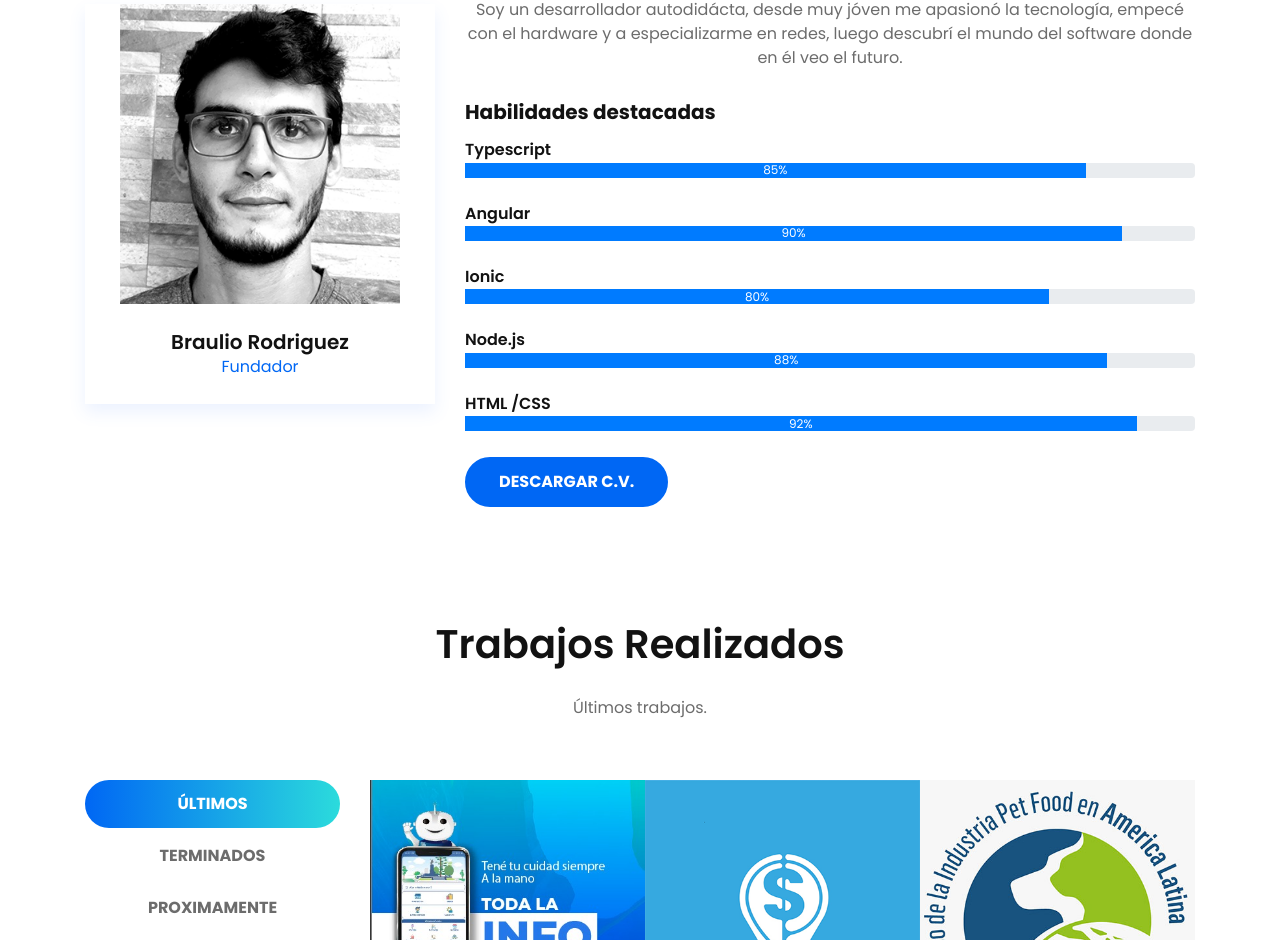
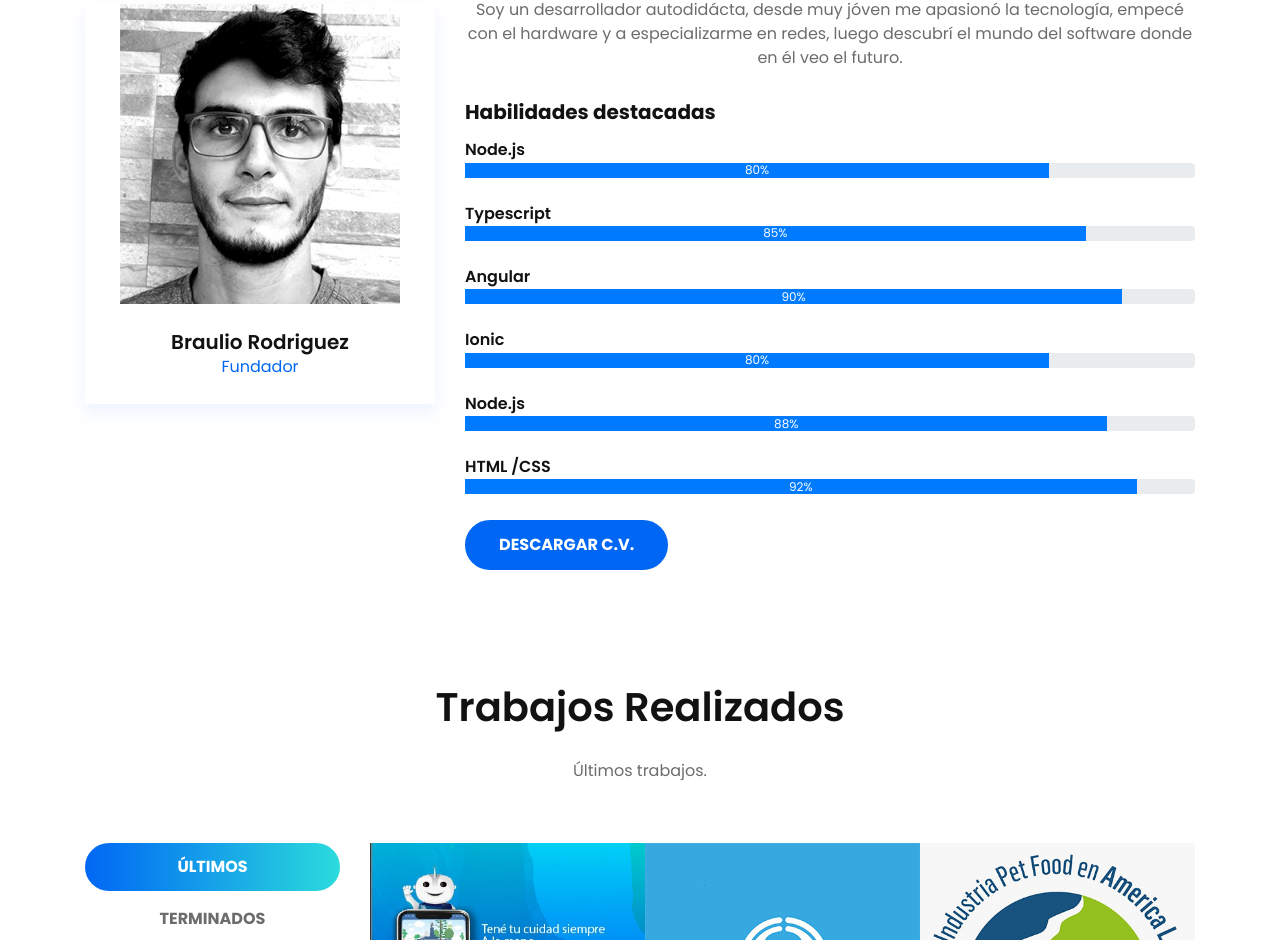
Before and after one commit to brauliorg12/cubanova, an Angular app: page / in a window 1280 px wide. Shown: the part 1743-2683 px from the top of the page. Built offline with nearby package versions, Linux system fonts and the light colour scheme.

Commit message:
revision 18

```diff
--- a/src/app/app.component.html
+++ b/src/app/app.component.html
@@ -266,6 +266,15 @@
 
 
                     <div class="my-3">
+                        <div class="skill">
+                            <h6 class="title_skill">Node.js</h6>
+                            <div class="progress">
+                                <div class="progress-bar" role="progressbar" style="width: 80%" aria-valuenow="80"
+                                    aria-valuemin="0" aria-valuemax="100">
+                                    <span>80%</span>
+                                </div>
+                            </div>
+                        </div>
                         <div class="skill">
                             <h6 class="title_skill">Typescript</h6>
                             <div class="progress">
```
Also changed, not shown: src/assets/css/style.css (+0 -21 lines).
